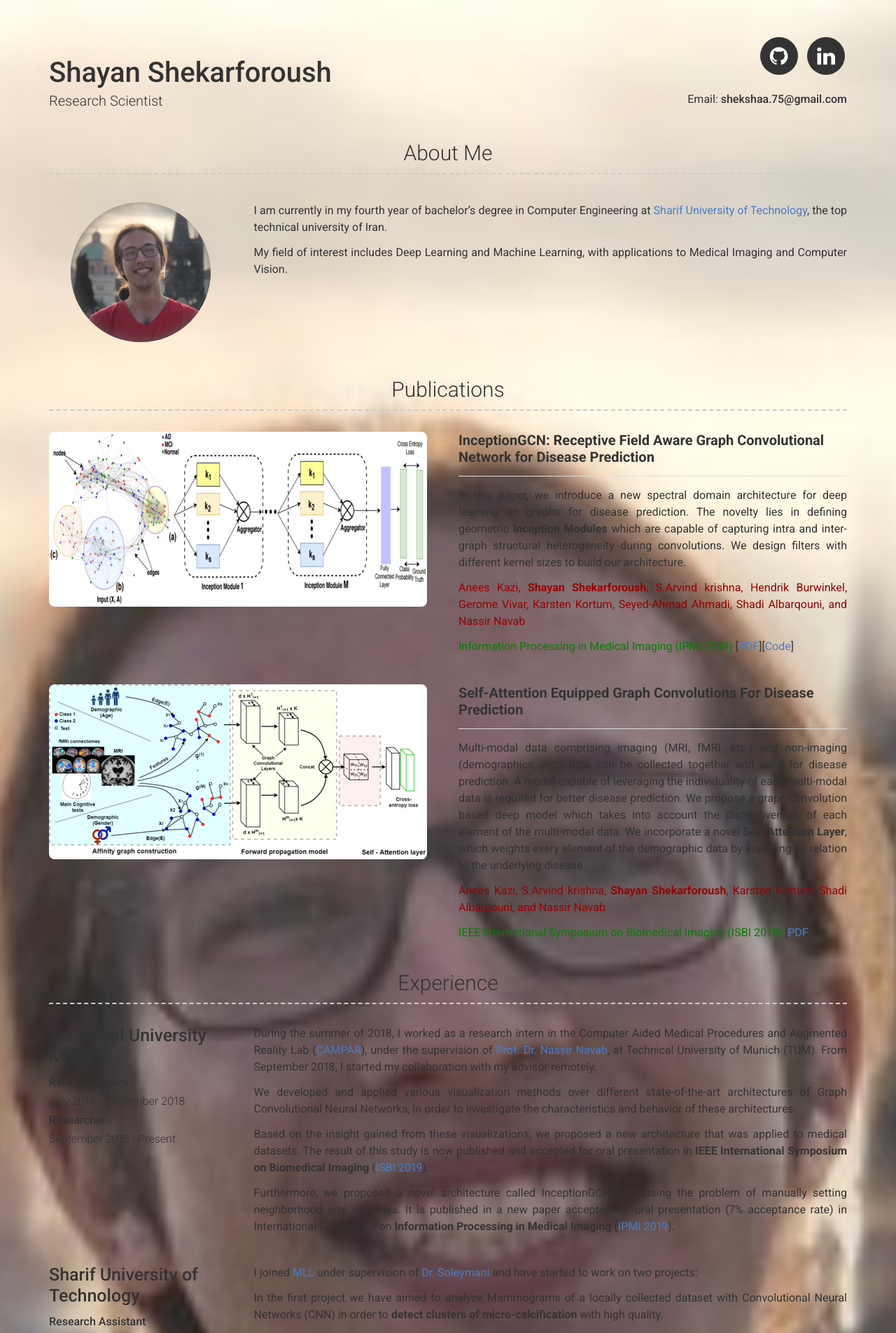
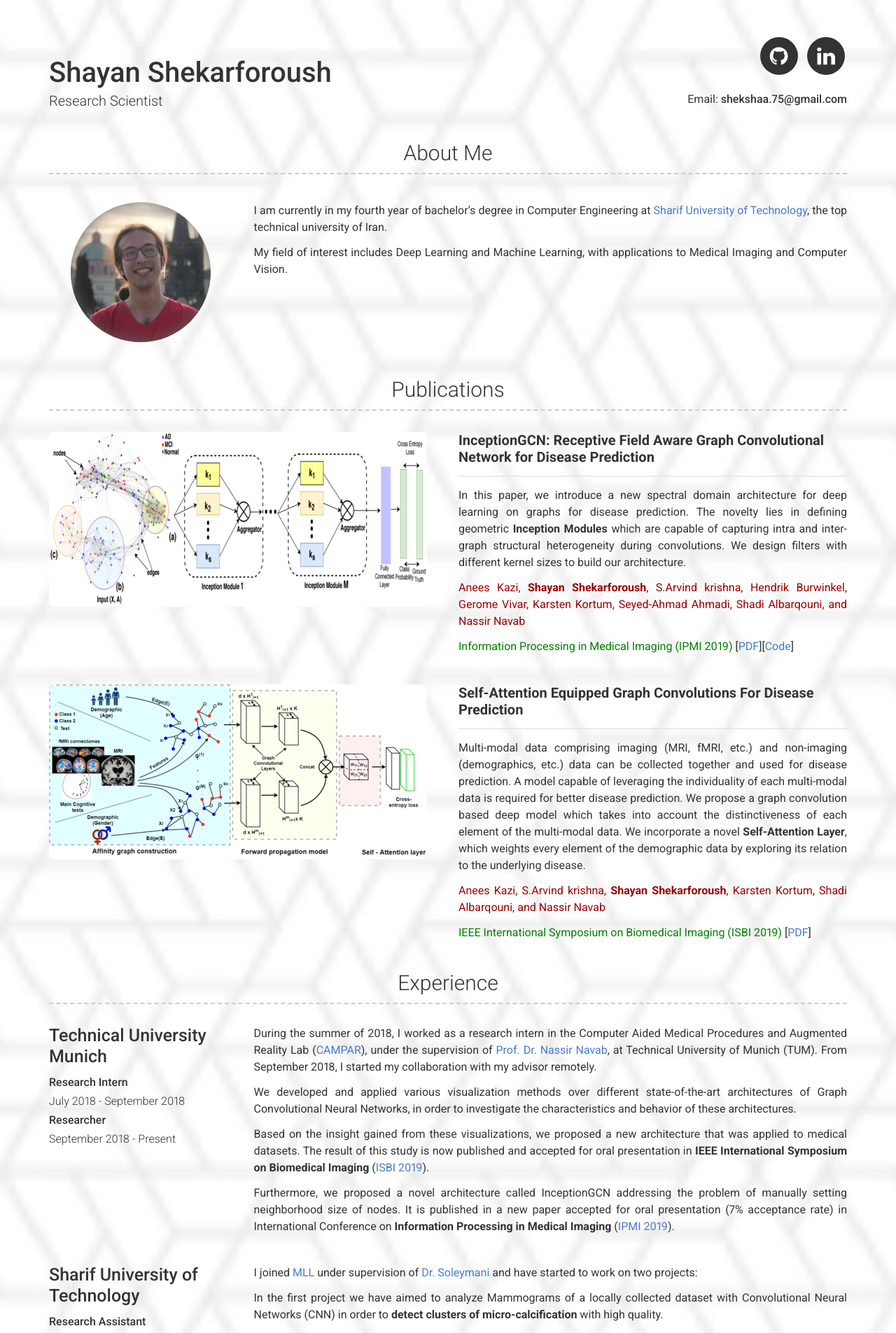
Before and after one commit to shekshaa/shekshaa.github.io, a Jekyll site: the page built from index.md, in a window 1280 px wide. Shown: the top 1905 px of the page at 70% size. Built offline with Jekyll 4.4.1, drawn with Linux system fonts in a browser that asks for light colours.

Commit message:
Update default.html

```diff
--- a/_layouts/default.html
+++ b/_layouts/default.html
@@ -3,7 +3,7 @@
 
 {%- include head.html -%}
 
-<body style="background-image: url(/images/pf.jpg)">
+<body style="background-image: url(/images/what-the-hex.png)">
 
     {%- include header.html -%}
 
```
